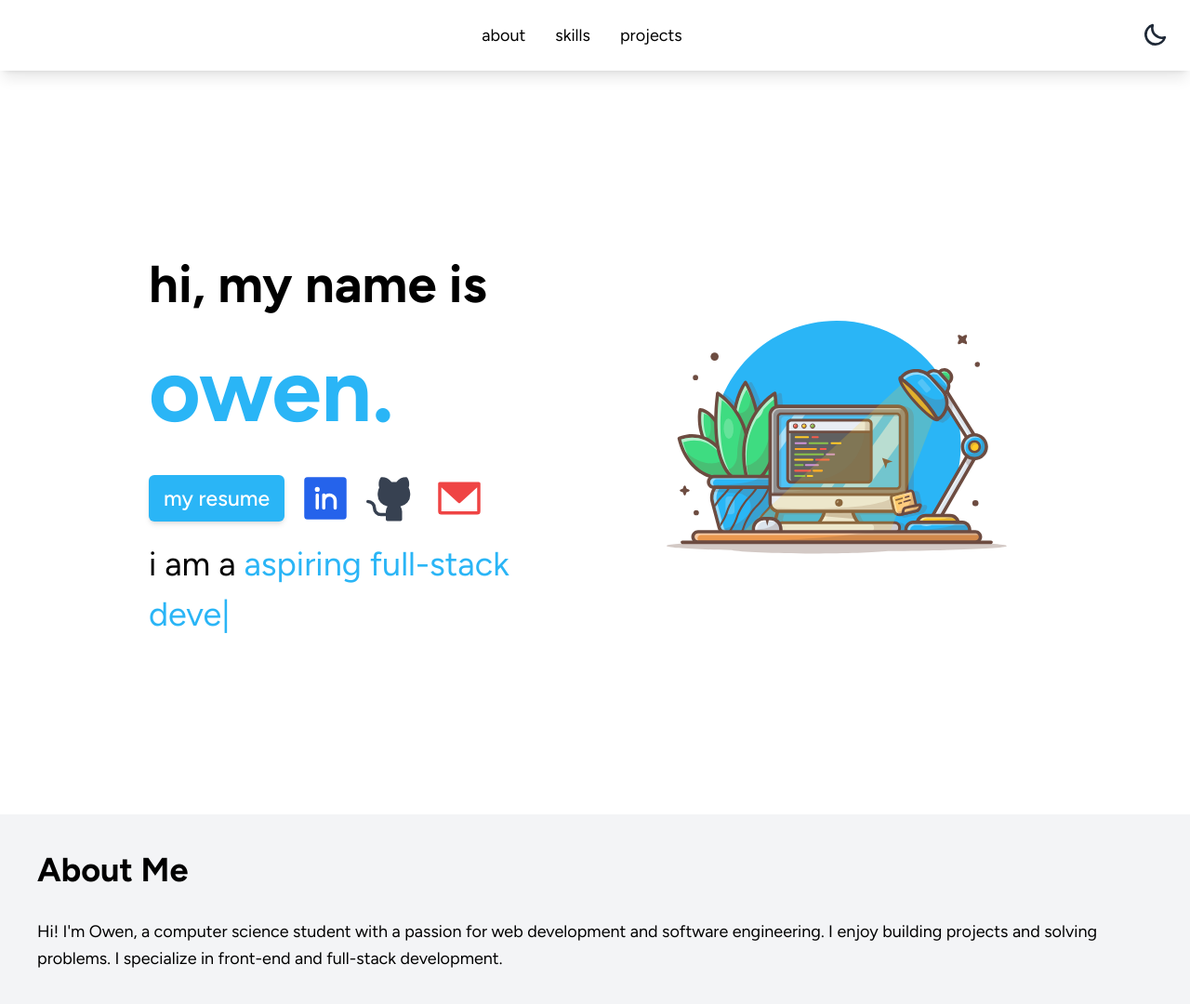
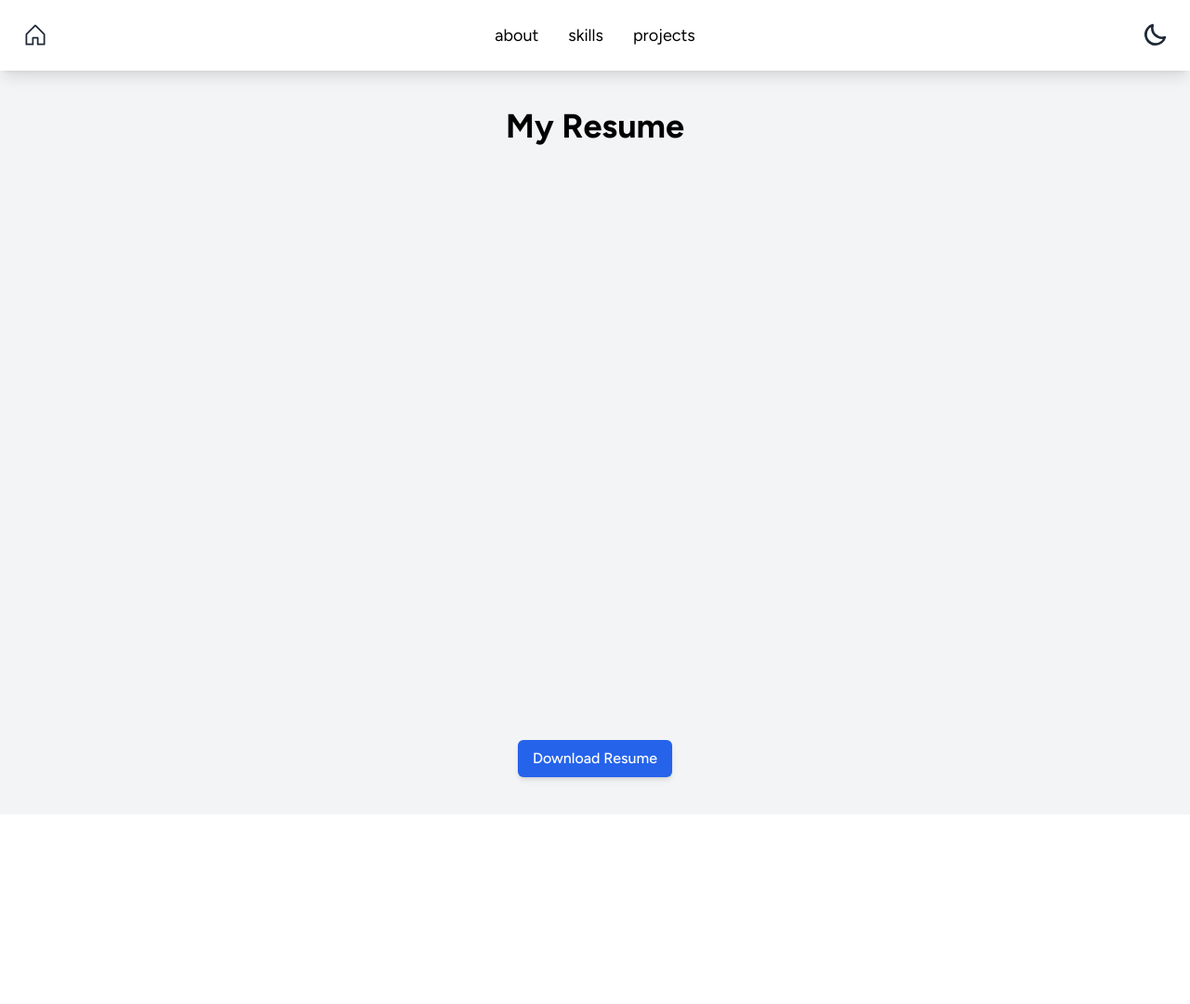
Before and after one commit to owenkleinmaier/www.owenkleinmaier.com, a React (Create React App) app: page /resume in a window 1280 px wide. Shown: the top 1080 px of the page at 93% size. After the commit the page ends 876 px from the top, so only its background shows below. Built offline with nearby package versions, Linux system fonts and the light colour scheme.

Commit message:
Added Resume Page w download link + Home icon (internal App dom routing added as well)

```diff
--- a/package.json
+++ b/package.json
@@ -18,6 +18,7 @@
     "@types/react-dom": "^18.3.0",
     "react": "^18.3.1",
     "react-dom": "^18.3.1",
+    "react-router-dom": "^6.26.2",
     "react-scripts": "5.0.1",
     "react-typed": "^2.0.12",
     "typescript": "^4.9.5",
--- a/src/App.tsx
+++ b/src/App.tsx
@@ -1,15 +1,23 @@
 import React from "react";
+import { BrowserRouter as Router, Route, Routes } from "react-router-dom";
 import logo from "./logo.svg";
 import "./App.css";
 import Header from "./components/Header";
-import Intro from "./components/Main";
+import Home from "./components/Main";
+import ResumePage from "./components/ResumePage";
 
 const App: React.FC = () => {
   return (
-    <div className="min-h-screen flex flex-col items-center">
-      <Header />
-      <Intro />
-    </div>
+    <Router>
+      <div className="min-h-screen flex flex-col items-center">
+        <Header />
+        {/* Routes to handle different pages */}
+        <Routes>
+          <Route path="/" element={<Home />} /> {/* Main landing page */}
+          <Route path="/resume" element={<ResumePage />} /> {/* Resume page */}
+        </Routes>
+      </div>
+    </Router>
   );
 };
 
--- a/src/components/Header.tsx
+++ b/src/components/Header.tsx
@@ -1,5 +1,6 @@
 import { useState, useEffect } from "react";
-import { Moon, Sun } from "@phosphor-icons/react";
+import { Moon, Sun, House } from "@phosphor-icons/react";
+import { Link } from "react-router-dom";
 
 const Header: React.FC = () => {
   const [isDarkMode, setIsDarkMode] = useState(false);
@@ -27,6 +28,13 @@ const Header: React.FC = () => {
 
   return (
     <header className="sticky top-0 z-50 w-full flex justify-between items-center p-6 bg-white shadow-lg font-sans dark:bg-gray-800 dark:shadow-lg">
+      <Link to="/">
+        <House
+          size={28}
+          className="cursor-pointer text-gray-800 dark:text-white hover:scale-110 transition-transform duration-300"
+        />
+      </Link>
+
       <nav className="mx-auto">
         <ul className="flex space-x-8 text-lg font-7xl">
           <li>
--- a/src/components/Main.tsx
+++ b/src/components/Main.tsx
@@ -12,8 +12,8 @@ const Main: React.FC = () => {
   return (
     <>
       {/* Main Section */}
-      <section className="flex-grow h-screen flex flex-col md:flex-row items-start md:items-center text-left p-40 space-y-4 md:space-y-0 md:space-x-20 mx-auto dark:bg-gray-800 w-full">
-        <div className="flex-1">
+      <section className="animate-slidein ... flex-grow h-screen flex flex-col md:flex-row items-start md:items-center text-left p-40 space-y-4 md:space-y-0 md:space-x-20 mx-auto dark:bg-gray-800 w-full">
+        <div className="flex-1 animate-slidein ...">
           {/* Title */}
           <h1 className="text-8xl font-bold text-black dark:text-white">
             hi, my name is <br />{" "}
@@ -21,28 +21,43 @@ const Main: React.FC = () => {
           </h1>
 
           {/* Links and Icons */}
-          <div className="flex items-center space-x-4 my-4">
+          <div className="flex items-center space-x-4 my-4 animate-slidein ...">
             <a
               href="/resume"
               className="px-4 py-2 bg-my-blue text-white font-medium rounded-md shadow-md hover:bg-blue-600 transition-colors dark:bg-blue-600 dark:hover:bg-blue-700 text-6xl"
             >
               my resume
             </a>
-            <a href="www.linkedin.com/in/owen-kleinmaier" aria-label="LinkedIn">
+            <a
+              href="https://www.linkedin.com/in/owen-kleinmaier"
+              aria-label="LinkedIn"
+              target="_blank"
+              rel="noopener noreferrer"
+            >
               <LinkedinLogo
                 size={56}
                 weight="fill"
                 className="text-blue-600 hover:text-blue-800 transition-colors dark:text-blue-400 dark:hover:text-blue-600"
               />
             </a>
-            <a href="https://github.com" aria-label="GitHub">
+            <a
+              href="https://github.com/owenkleinmaier"
+              aria-label="GitHub"
+              target="_blank"
+              rel="noopener noreferrer"
+            >
               <GithubLogo
                 size={56}
                 weight="fill"
                 className="text-gray-700 hover:text-black transition-colors dark:text-gray-300 dark:hover:text-white"
               />
             </a>
-            <a href="mailto:email@example.com" aria-label="Gmail">
+            <a
+              href="mailto:owenkleinmaier@gmail.com"
+              aria-label="Gmail"
+              target="_blank"
+              rel="noopener noreferrer"
+            >
               <EnvelopeSimple
                 size={56}
                 weight="fill"
@@ -52,7 +67,7 @@ const Main: React.FC = () => {
           </div>
 
           {/* Typing Animation */}
-          <p className="text-7xl text-black dark:text-white">
+          <p className="text-7xl text-black dark:text-white animate-slidein ...">
             i am a{" "}
             <ReactTyped
               strings={[
@@ -68,7 +83,7 @@ const Main: React.FC = () => {
         </div>
 
         {/* SVG Illustration */}
-        <div className="flex-1">
+        <div className="flex-1 animate-slidein ...">
           <img src={DeskSVG} alt="Desk" className="w-5/6 h-auto mx-auto" />
         </div>
       </section>
@@ -80,10 +95,11 @@ const Main: React.FC = () => {
       >
         <h2 className="text-4xl font-bold mb-8">About Me</h2>
         <p className="text-lg leading-relaxed">
-          Hi! I'm Owen, a computer science student with a passion for web
-          development and software engineering. I enjoy building projects and
-          solving problems. I specialize in front-end and full-stack
-          development.
+          Hi! I'm Owen, a Junior at Indiana University Bloomington studying
+          Computer Science. I'm passionate about web development and software
+          engineering. I have experience with front-end and back-end
+          technologies, and I'm always looking to learn more. I'm currently
+          seeking internship opportunities for Summer 2022.
         </p>
       </section>
     </>
--- /dev/null
+++ b/src/components/ResumePage.tsx
@@ -0,0 +1,25 @@
+import React from "react";
+
+const ResumePage: React.FC = () => {
+  return (
+    <div className="flex flex-col items-center justify-center h-screen p-10 bg-gray-100 dark:bg-gray-900 text-black dark:text-white w-full">
+      <h1 className="text-4xl font-bold mb-8">My Resume</h1>
+      {/* Embed the PDF */}
+      <iframe
+        src="/resume.pdf"
+        className="w-full h-[75vh] mb-4"
+        title="Resume PDF"
+      />
+      {/* Download Link */}
+      <a
+        href="/resume.pdf"
+        download
+        className="px-4 py-2 bg-blue-600 text-white font-medium rounded-md shadow-md hover:bg-blue-700 transition-colors dark:bg-blue-400 dark:hover:bg-blue-500"
+      >
+        Download Resume
+      </a>
+    </div>
+  );
+};
+
+export default ResumePage;
--- a/tailwind.config.js
+++ b/tailwind.config.js
@@ -16,6 +16,21 @@ module.exports = {
         "7xl": "36px",
         "6xl": "23px",
       },
+      keyframes: {
+        slidein: {
+          from: {
+            opacity: "0",
+            transform: "translateY(-10px)",
+          },
+          to: {
+            opacity: "1",
+            transform: "translateY(0)",
+          },
+        },
+      },
+      animation: {
+        slidein: "slidein 1s ease 300ms",
+      },
     },
   },
   plugins: [],
```
Also changed, not shown: 2 other files (tests, documents, lock files or other folders).
